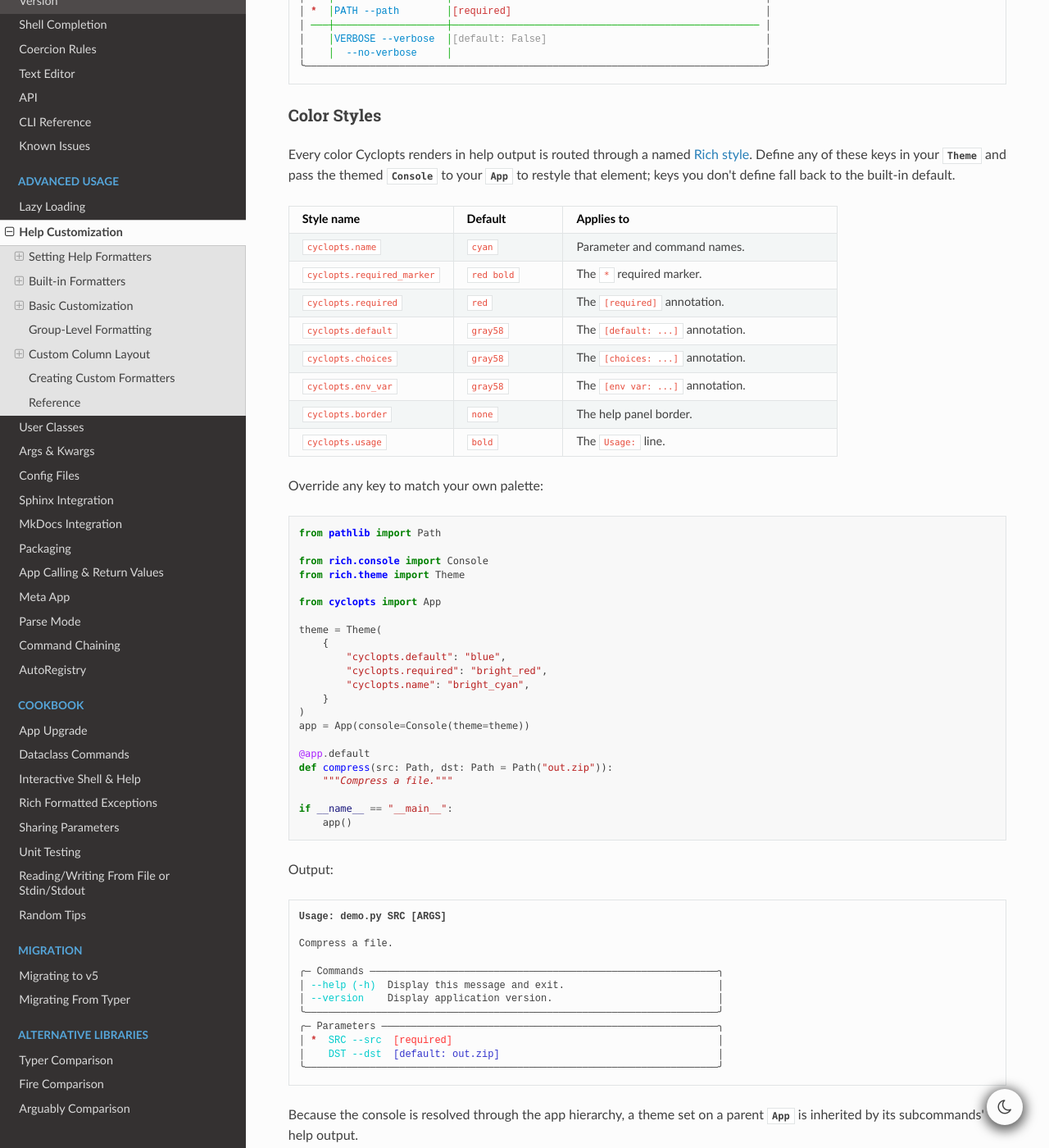
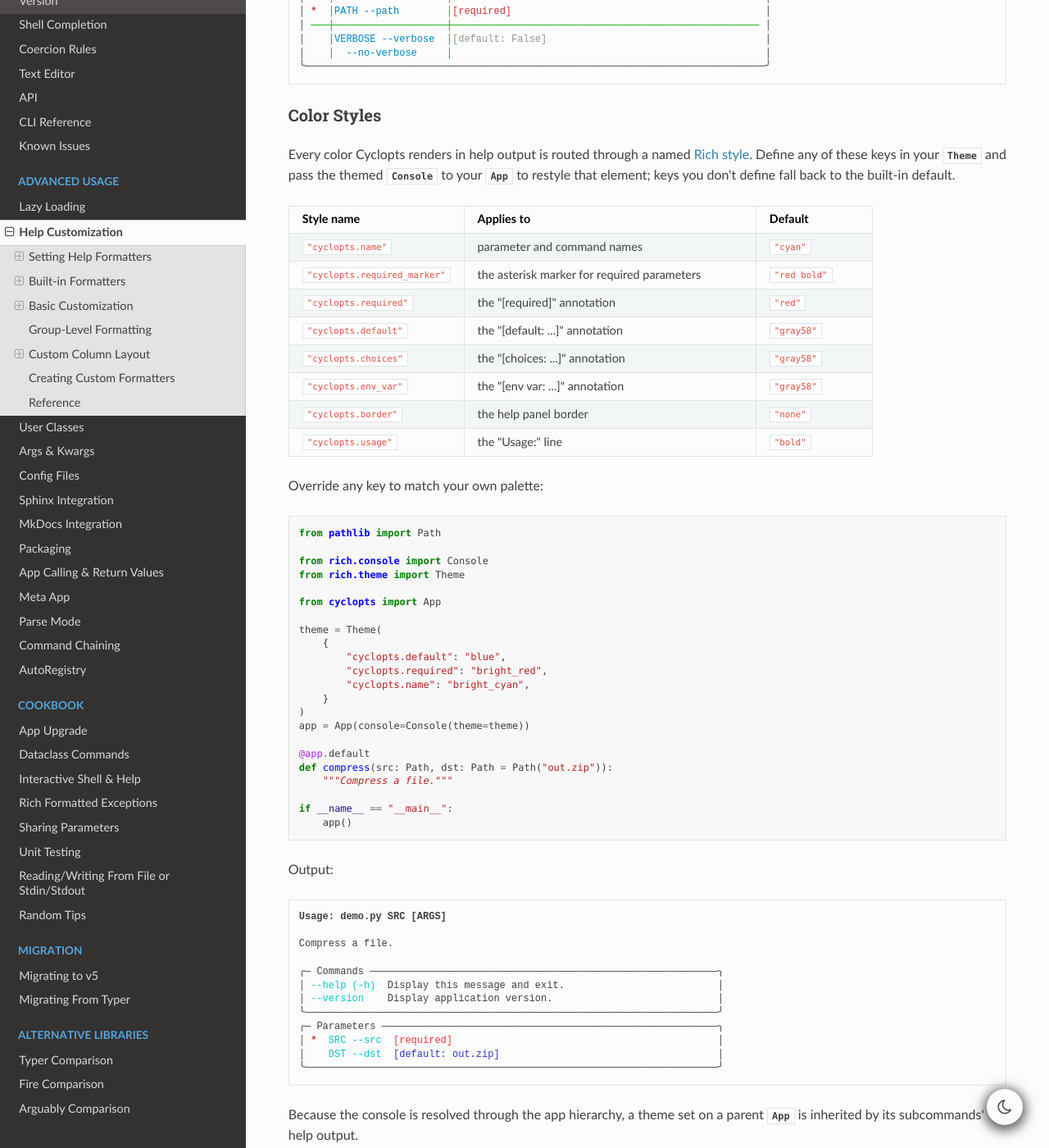
Before and after one commit to BrianPugh/cyclopts, a Sphinx documentation site: the page built from docs/source/help_customization.rst, in a window 1280 px wide and 1400 px high, scrolled down 4698 px. Shown: the whole window at 82% size. Built offline with Sphinx 7.4.7 and the Read the Docs theme 3.1.0, drawn with Linux system fonts in a browser that asks for light colours; the version number could not be read and is left out; some of the changed text lies outside the part shown.

Commit message:
Edit table of color styles
Move the column of default values to the end.  In the columns of names
and defaults, add quotation marks to string literals.  In the "Applies
to" column, capitalize and punctuate as phrases rather than sentences,
change literal text to quoted text, and clarify the asterisk marker.

Also, edit a subsequent reference to the prefix.

```diff
--- a/docs/source/help_customization.rst
+++ b/docs/source/help_customization.rst
@@ -291,35 +291,35 @@
 
 .. list-table::
    :header-rows: 1
-   :widths: 30 20 50
+   :widths: 30 50 20
 
    * - Style name
+     - Applies to
      - Default
-     - Applies to
-   * - ``cyclopts.name``
-     - ``cyan``
-     - Parameter and command names.
-   * - ``cyclopts.required_marker``
-     - ``red bold``
-     - The ``*`` required marker.
-   * - ``cyclopts.required``
-     - ``red``
-     - The ``[required]`` annotation.
-   * - ``cyclopts.default``
-     - ``gray58``
-     - The ``[default: ...]`` annotation.
-   * - ``cyclopts.choices``
-     - ``gray58``
-     - The ``[choices: ...]`` annotation.
-   * - ``cyclopts.env_var``
-     - ``gray58``
-     - The ``[env var: ...]`` annotation.
-   * - ``cyclopts.border``
-     - ``none``
-     - The help panel border.
-   * - ``cyclopts.usage``
-     - ``bold``
-     - The ``Usage:`` line.
+   * - ``"cyclopts.name"``
+     - parameter and command names
+     - ``"cyan"``
+   * - ``"cyclopts.required_marker"``
+     - the asterisk marker for required parameters
+     - ``"red bold"``
+   * - ``"cyclopts.required"``
+     - the "[required]" annotation
+     - ``"red"``
+   * - ``"cyclopts.default"``
+     - the "[default: ...]" annotation
+     - ``"gray58"``
+   * - ``"cyclopts.choices"``
+     - the "[choices: ...]" annotation
+     - ``"gray58"``
+   * - ``"cyclopts.env_var"``
+     - the "[env var: ...]" annotation
+     - ``"gray58"``
+   * - ``"cyclopts.border"``
+     - the help panel border
+     - ``"none"``
+   * - ``"cyclopts.usage"``
+     - the "Usage:" line
+     - ``"bold"``
 
 Override any key to match your own palette:
 
@@ -374,8 +374,8 @@
 ^^^^^^^^^^^^^^^^
 
 To restyle a single panel, give its :class:`~cyclopts.Group` a
-:attr:`~cyclopts.Group.theme`. It accepts the same ``cyclopts.*`` keys as the
-app-wide styles (as a mapping or a :class:`~rich.theme.Theme`) and layers them on
+:attr:`~cyclopts.Group.theme`. It accepts the same ``"cyclopts."``-prefixed keys as
+the app-wide styles (as a mapping or a :class:`~rich.theme.Theme`) and layers them on
 top for just that group's panel, leaving every other panel on the app's styles:
 
 .. code-block:: python
```
